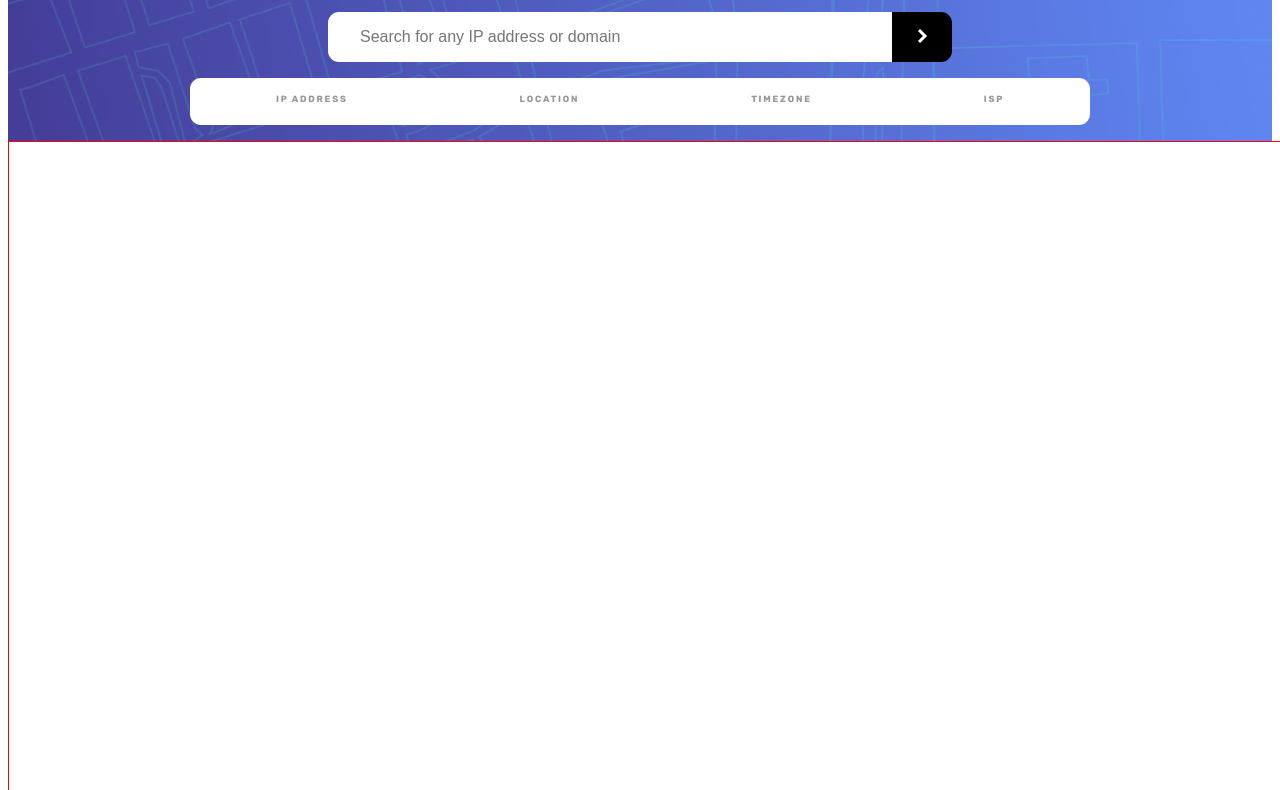
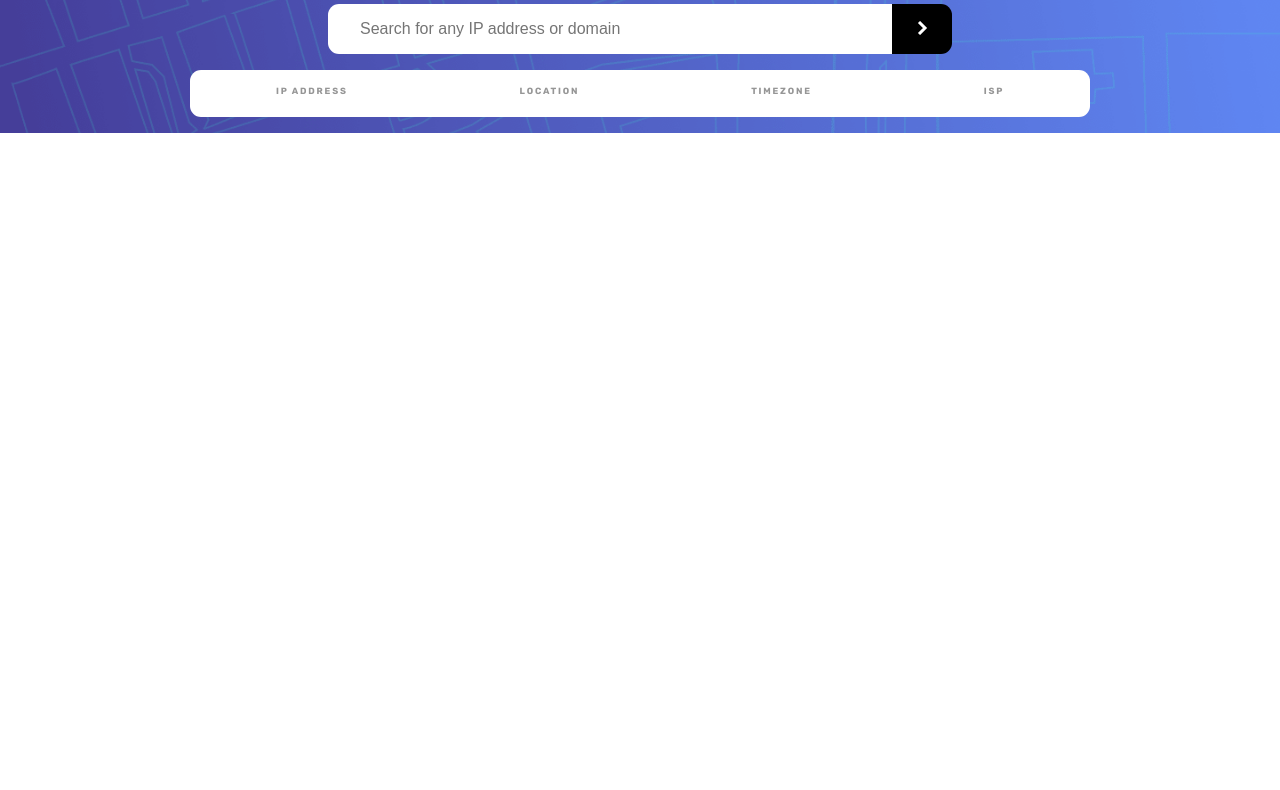
Before and after one commit to KristaCalleja/ip-address-tracker-master, a plain HTML site: page index.html in a window 1280 px wide. Shown: the part 85-875 px from the top of the page. Drawn offline with nearby package versions, Linux system fonts and the light colour scheme; no server answers.

Commit message:
Remove red markings

```diff
--- a/style.css
+++ b/style.css
@@ -5,6 +5,7 @@
 body{
     box-sizing: border-box;
     font-family: 'Rubik', sans-serif;
+    margin: 0;
 }
 section{
     display: flex;
@@ -73,7 +74,7 @@ li, input[type=text]{
     font-size: 16px;
 }
 #map{
-    border: 1px red solid;
+    /* border: 1px red solid; */
     height: 90vh;
     width: 100vw;
 }
```
